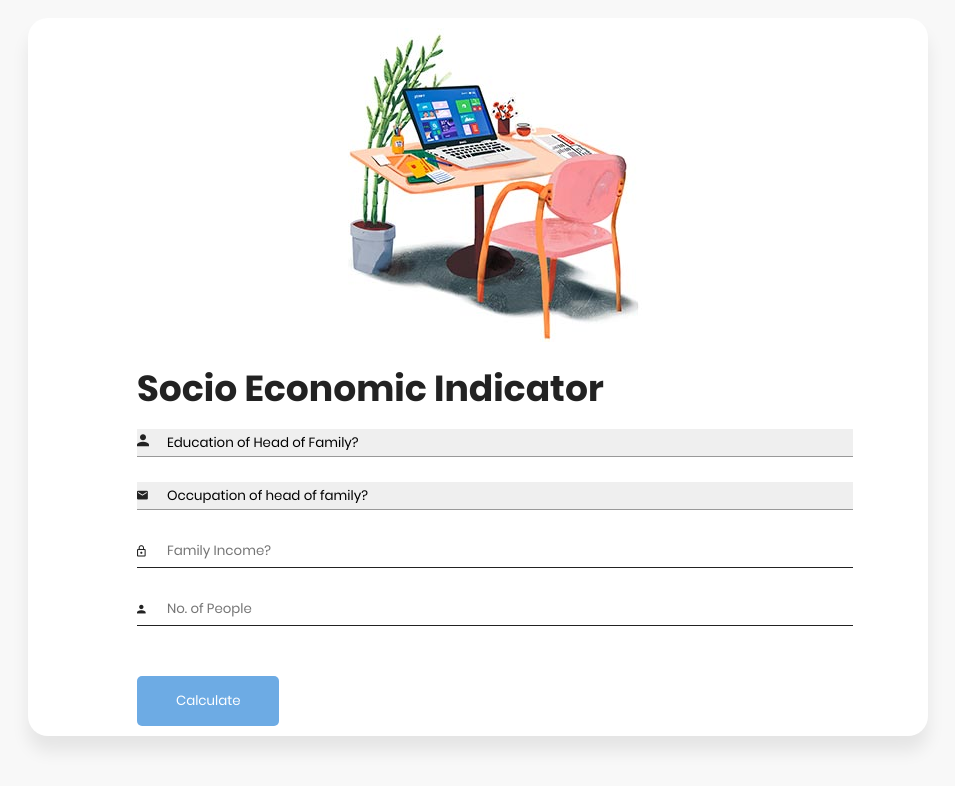
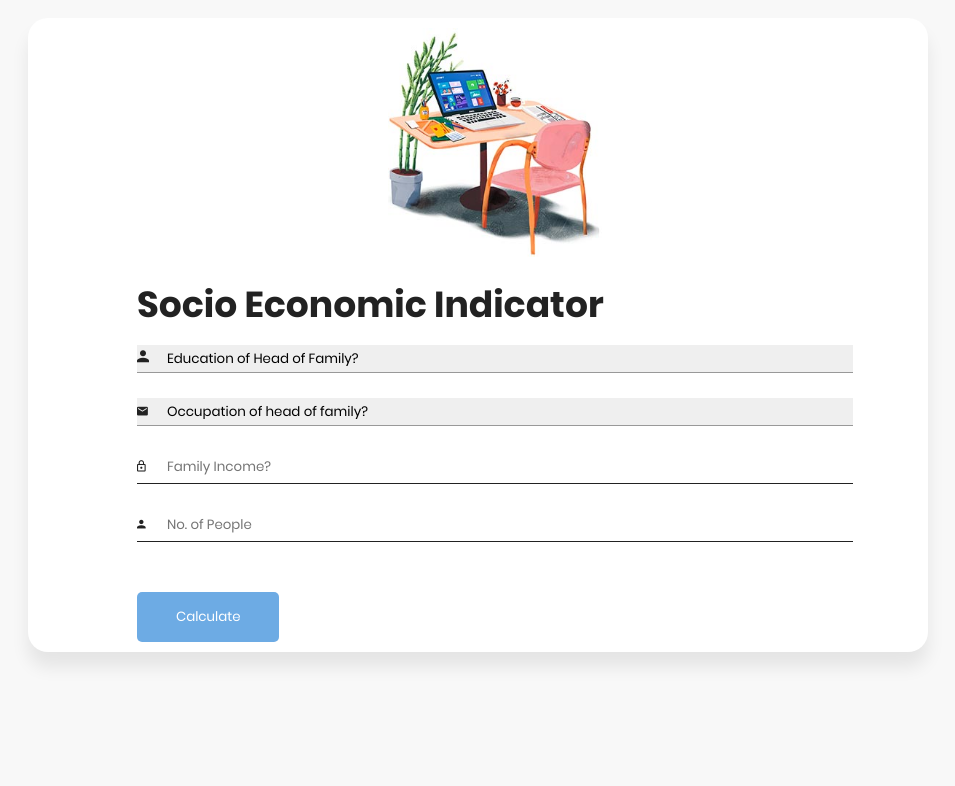
Before and after one commit to GIT-IT-NIK/temp, a website: page index.html in a window 1280 px wide. Shown: the whole page, without its empty margins (162-1117 px from the left). Drawn offline with nearby package versions, Linux system fonts and the light colour scheme.

Commit message:
width reduced

```diff
--- a/scss/common/global.scss
+++ b/scss/common/global.scss
@@ -7,7 +7,7 @@ input::-webkit-outer-spin-button, input::-webkit-inner-spin-button {
 input:focus, select:focus, textarea:focus { outline: none; @include box-shadow-input(none); }
 input[type=checkbox] { @include appearance( checkbox ); }
 input[type=radio] { @include appearance( radio ); }
-img { width: 20%; height: auto; }
+img { width: 15%; height: auto; }
 figure { margin: 0; }
 p { margin-bottom: 0px; font-size: 15px; color: #777;}
 h2 {
```
Also changed, not shown: css/style.css.
